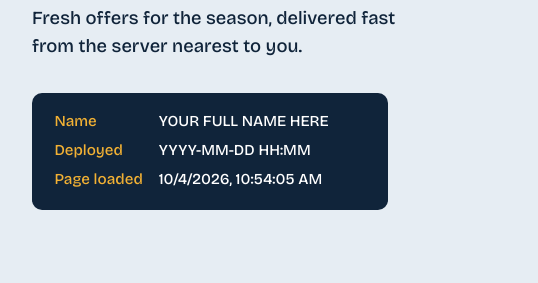
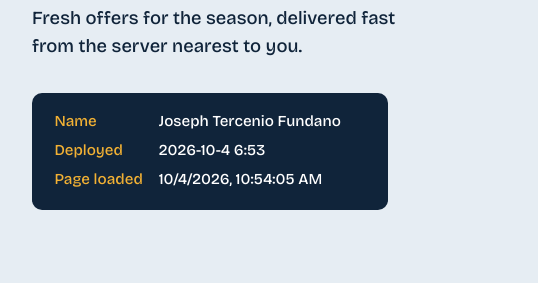
Before and after one commit to FundanoJoseph/Lab-Activity-4, a plain HTML site: page index.html in a window 1280 px wide. Shown: the part 307-590 px from the top of the page, 142-680 px from the left. Drawn offline with nearby package versions, Linux system fonts and the light colour scheme; grey boxes are pictures that could not be loaded.

Commit message:
Update name and deployment date in index.html

```diff
--- a/index.html
+++ b/index.html
@@ -32,8 +32,8 @@
       <p class="lead">Fresh offers for the season, delivered fast from the server nearest to you.</p>
       <div class="card">
         <dl>
-          <dt>Name</dt><dd>YOUR FULL NAME HERE</dd>
-          <dt>Deployed</dt><dd>YYYY-MM-DD HH:MM</dd>
+          <dt>Name</dt><dd>Joseph Tercenio Fundano</dd>
+          <dt>Deployed</dt><dd>2026-10-4 6:53</dd>
           <dt>Page loaded</dt><dd id="now"></dd>
         </dl>
       </div>
```
